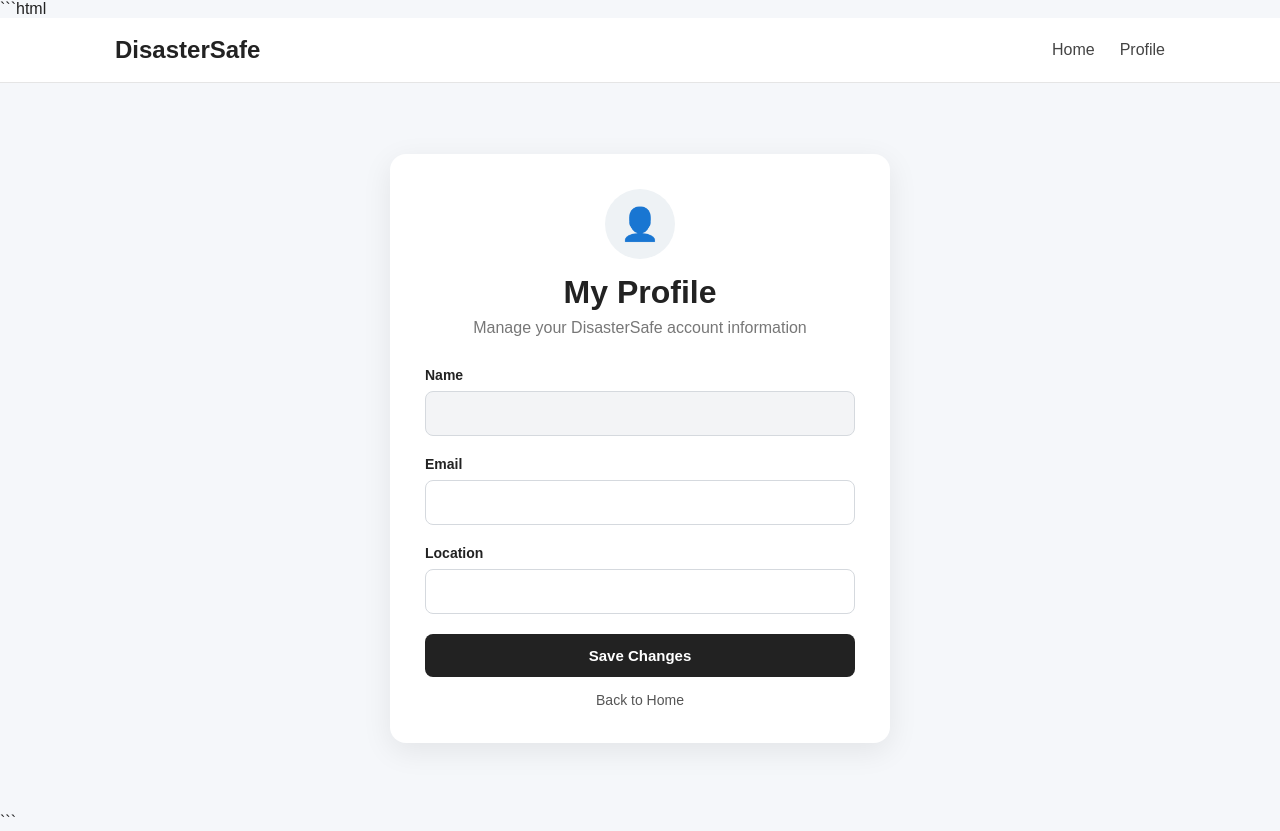
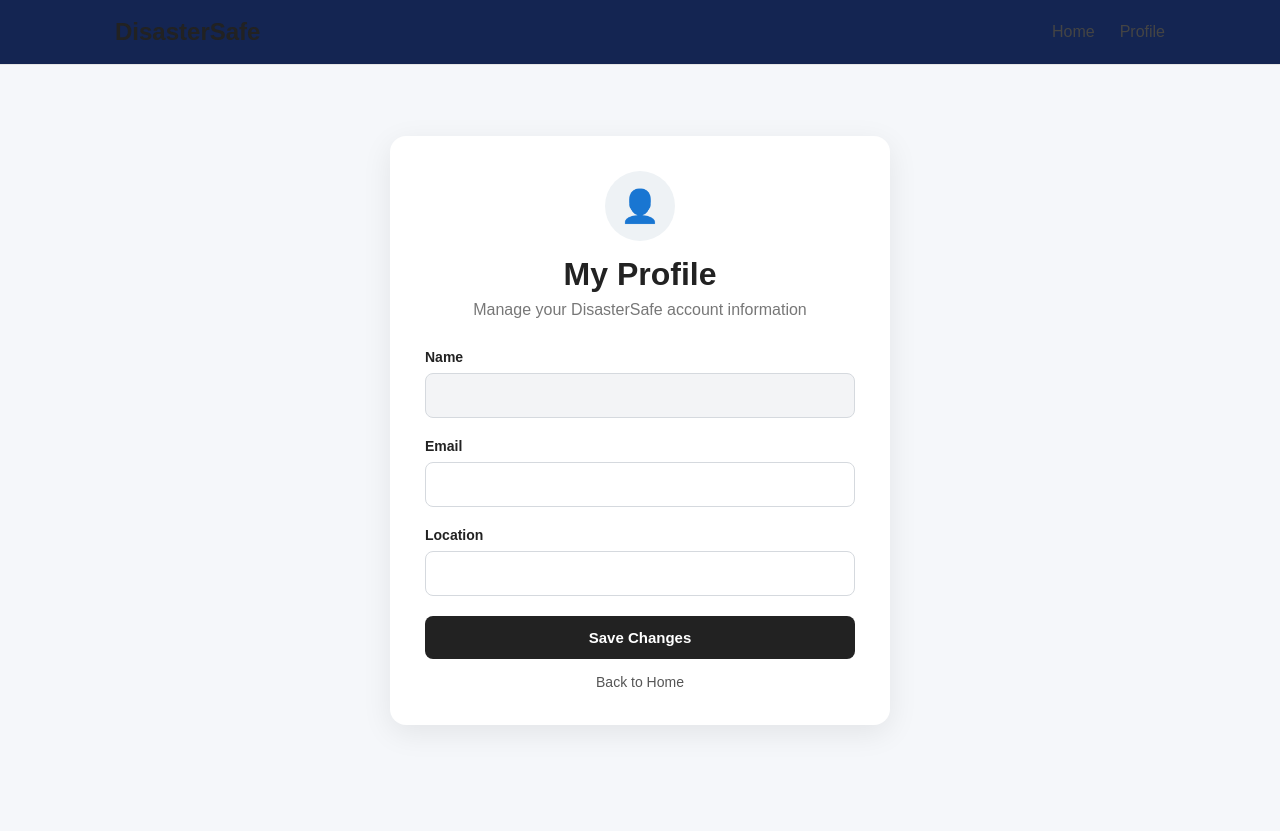
Before and after one commit to kakadraj7-del/DisasterSafe, a Flask app: template templates/profile.html in a window 1280 px wide. After the commit the page ends 727 px from the top, so only its background shows below. Run offline with Flask 3, Linux system fonts and the light colour scheme; the template is opened without the code that fills it, so the values that code supplies are empty.

Commit message:
profile update

````diff
--- a/static/css/profile.css
+++ b/static/css/profile.css
@@ -15,7 +15,7 @@ body {
 /* Header */
 
 .site-header {
-    background: white;
+    background: #142552;
     border-bottom: 1px solid #e5e5e5;
 }
 
--- a/templates/profile.html
+++ b/templates/profile.html
@@ -1,4 +1,3 @@
-```html
 <!DOCTYPE html>
 <html lang="en">
 <head>
@@ -105,4 +104,3 @@
 
 </body>
 </html>
-```
````
